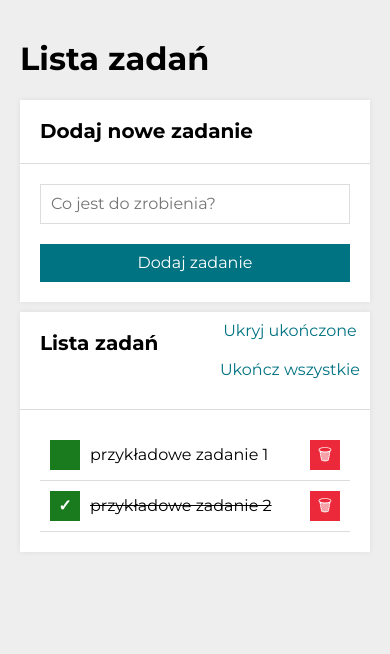
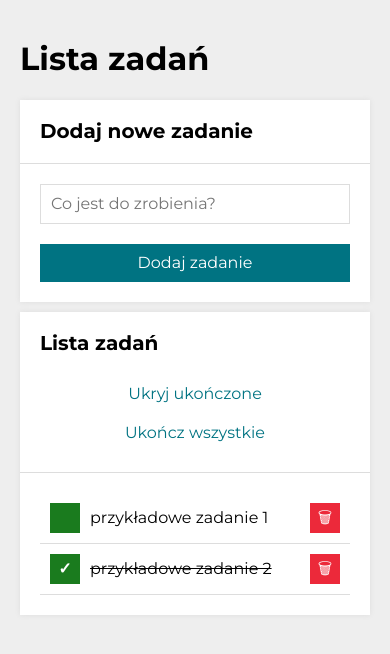
Before and after one commit to michal-owsiak/to-do-list, a React (Create React App) app: page / in a window 390 px wide. Shown: the top 654 px of the page. Built offline with nearby package versions, Linux system fonts and the light colour scheme.

Commit message:
responsiveness correction added

```diff
--- a/src/Buttons/style.css
+++ b/src/Buttons/style.css
@@ -23,7 +23,8 @@
 
 @media (max-width: 767px) {
     .tasklistButtons {
-        grid-template-columns: 1fr;
+        display: flex;
+        flex-direction: column;
         padding: 0 0 20px;
     }
 
--- a/src/Section/style.css
+++ b/src/Section/style.css
@@ -20,4 +20,9 @@
     .section__container {
         grid-template-columns: 1fr;
     }
+
+    .section__header {
+        display: flex;
+        flex-direction: column;
+    }
 }
```
